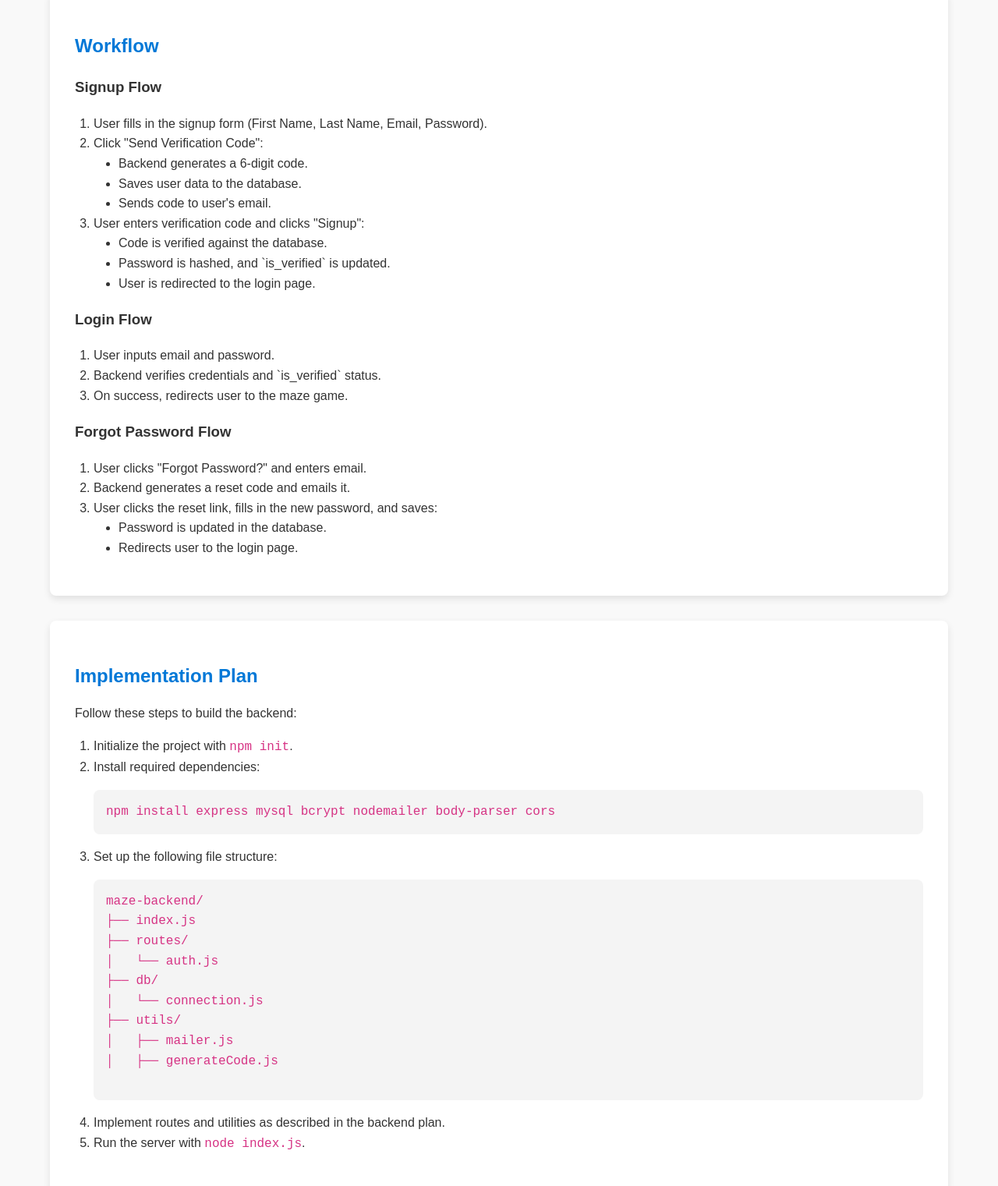
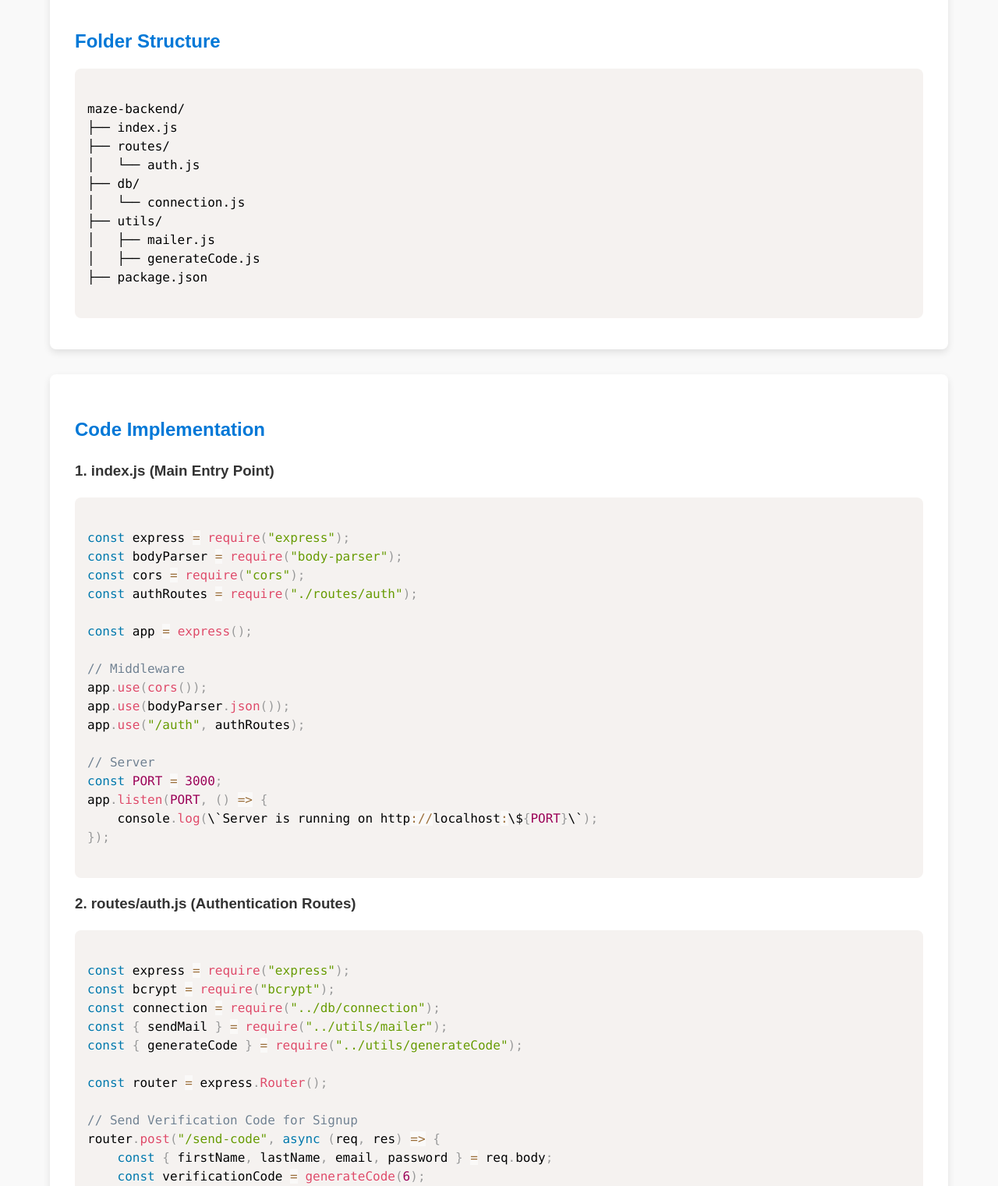
Before and after one commit to prathameshvattamwar/maze_backend, a plain HTML site: page index.html in a window 1280 px wide. Shown: the part 920-2441 px from the top of the page at 78% size. Drawn offline with nearby package versions, Linux system fonts and the light colour scheme.

Commit message:
Update index.html

```diff
--- a/index.html
+++ b/index.html
@@ -11,7 +11,7 @@
         <div class="container">
             <h1>Maze Game Backend Plan</h1>
             <p>Step-by-step guide to implementing the backend for a maze game using Node.js and MySQL.</p>
-            <button id="theme-toggle" class="theme-toggle">🌙</button>
+            <button id="theme-toggle" class="theme-toggle">🌙 Dark Mode</button>
         </div>
     </header>
 
@@ -19,8 +19,8 @@
         <section>
             <h2>Database Setup</h2>
             <p>Use the following SQL schema to create the necessary tables:</p>
-            <pre>
-<code>CREATE TABLE users (
+            <pre><code class="language-sql">
+CREATE TABLE users (
     id INT AUTO_INCREMENT PRIMARY KEY,
     first_name VARCHAR(100),
     last_name VARCHAR(100),
@@ -35,62 +35,14 @@ CREATE TABLE password_resets (
     email VARCHAR(150),
     reset_code VARCHAR(6),
     created_at TIMESTAMP DEFAULT CURRENT_TIMESTAMP
-);</code>
-            </pre>
+);
+            </code></pre>
         </section>
 
         <section>
-            <h2>Workflow</h2>
-            <h3>Signup Flow</h3>
-            <ol>
-                <li>User fills in the signup form (First Name, Last Name, Email, Password).</li>
-                <li>Click "Send Verification Code":
-                    <ul>
-                        <li>Backend generates a 6-digit code.</li>
-                        <li>Saves user data to the database.</li>
-                        <li>Sends code to user's email.</li>
-                    </ul>
-                </li>
-                <li>User enters verification code and clicks "Signup":
-                    <ul>
-                        <li>Code is verified against the database.</li>
-                        <li>Password is hashed, and `is_verified` is updated.</li>
-                        <li>User is redirected to the login page.</li>
-                    </ul>
-                </li>
-            </ol>
-
-            <h3>Login Flow</h3>
-            <ol>
-                <li>User inputs email and password.</li>
-                <li>Backend verifies credentials and `is_verified` status.</li>
-                <li>On success, redirects user to the maze game.</li>
-            </ol>
-
-            <h3>Forgot Password Flow</h3>
-            <ol>
-                <li>User clicks "Forgot Password?" and enters email.</li>
-                <li>Backend generates a reset code and emails it.</li>
-                <li>User clicks the reset link, fills in the new password, and saves:
-                    <ul>
-                        <li>Password is updated in the database.</li>
-                        <li>Redirects user to the login page.</li>
-                    </ul>
-                </li>
-            </ol>
-        </section>
-
-        <section>
-            <h2>Implementation Plan</h2>
-            <p>Follow these steps to build the backend:</p>
-            <ol>
-                <li>Initialize the project with <code>npm init</code>.</li>
-                <li>Install required dependencies:
-                    <pre><code>npm install express mysql bcrypt nodemailer body-parser cors</code></pre>
-                </li>
-                <li>Set up the following file structure:
-                    <pre>
-<code>maze-backend/
+            <h2>Folder Structure</h2>
+            <pre><code class="language-text">
+maze-backend/
 ├── index.js
 ├── routes/
 │   └── auth.js
@@ -98,12 +50,159 @@ CREATE TABLE password_resets (
 │   └── connection.js
 ├── utils/
 │   ├── mailer.js
-│   ├── generateCode.js</code>
-                    </pre>
-                </li>
-                <li>Implement routes and utilities as described in the backend plan.</li>
-                <li>Run the server with <code>node index.js</code>.</li>
-            </ol>
+│   ├── generateCode.js
+├── package.json
+            </code></pre>
+        </section>
+
+        <section>
+            <h2>Code Implementation</h2>
+
+            <h3>1. index.js (Main Entry Point)</h3>
+            <pre><code class="language-javascript">
+const express = require("express");
+const bodyParser = require("body-parser");
+const cors = require("cors");
+const authRoutes = require("./routes/auth");
+
+const app = express();
+
+// Middleware
+app.use(cors());
+app.use(bodyParser.json());
+app.use("/auth", authRoutes);
+
+// Server
+const PORT = 3000;
+app.listen(PORT, () => {
+    console.log(\`Server is running on http://localhost:\${PORT}\`);
+});
+            </code></pre>
+
+            <h3>2. routes/auth.js (Authentication Routes)</h3>
+            <pre><code class="language-javascript">
+const express = require("express");
+const bcrypt = require("bcrypt");
+const connection = require("../db/connection");
+const { sendMail } = require("../utils/mailer");
+const { generateCode } = require("../utils/generateCode");
+
+const router = express.Router();
+
+// Send Verification Code for Signup
+router.post("/send-code", async (req, res) => {
+    const { firstName, lastName, email, password } = req.body;
+    const verificationCode = generateCode(6);
+
+    // Check if user already exists
+    const checkQuery = \`SELECT email FROM users WHERE email = ?\`;
+    connection.query(checkQuery, [email], (err, results) => {
+        if (results.length > 0) return res.status(400).send("User already exists.");
+
+        // Save user data with verification code
+        const insertQuery = \`INSERT INTO users (first_name, last_name, email, password, verification_code) VALUES (?, ?, ?, ?, ?)\`;
+        connection.query(
+            insertQuery,
+            [firstName, lastName, email, password, verificationCode],
+            async (err) => {
+                if (err) return res.status(500).send("Error saving user data.");
+                await sendMail(email, \`Your verification code: \${verificationCode}\`);
+                res.send("Verification code sent!");
+            }
+        );
+    });
+});
+
+// Verify Signup Code and Save User
+router.post("/signup", async (req, res) => {
+    const { email, verificationCode, password } = req.body;
+
+    const query = \`SELECT verification_code FROM users WHERE email = ?\`;
+    connection.query(query, [email], async (err, results) => {
+        if (err || results.length === 0) return res.status(400).send("Invalid email.");
+        if (results[0].verification_code !== verificationCode) return res.status(400).send("Invalid code.");
+
+        const hashedPassword = await bcrypt.hash(password, 10);
+        const updateQuery = \`UPDATE users SET password = ?, is_verified = true WHERE email = ?\`;
+        connection.query(updateQuery, [hashedPassword, email], (err) => {
+            if (err) return res.status(500).send("Error finalizing signup.");
+            res.send("Signup successful!");
+        });
+    });
+});
+
+// Login
+router.post("/login", (req, res) => {
+    const { email, password } = req.body;
+
+    const query = \`SELECT password, is_verified FROM users WHERE email = ?\`;
+    connection.query(query, [email], async (err, results) => {
+        if (err || results.length === 0) return res.status(400).send("Invalid email.");
+        if (!results[0].is_verified) return res.status(400).send("User not verified.");
+
+        const validPassword = await bcrypt.compare(password, results[0].password);
+        if (!validPassword) return res.status(400).send("Incorrect password.");
+
+        res.send("Login successful!");
+    });
+});
+
+module.exports = router;
+            </code></pre>
+
+            <h3>3. db/connection.js</h3>
+            <pre><code class="language-javascript">
+const mysql = require("mysql");
+
+const connection = mysql.createConnection({
+    host: "localhost",
+    user: "root",
+    password: "",
+    database: "maze",
+});
+
+connection.connect((err) => {
+    if (err) throw err;
+    console.log("Connected to MySQL database!");
+});
+
+module.exports = connection;
+            </code></pre>
+
+            <h3>4. utils/mailer.js</h3>
+            <pre><code class="language-javascript">
+const nodemailer = require("nodemailer");
+
+const transporter = nodemailer.createTransport({
+    service: "gmail",
+    auth: {
+        user: "your-email@gmail.com",
+        pass: "your-email-password",
+    },
+});
+
+const sendMail = (email, message) => {
+    const mailOptions = {
+        from: "your-email@gmail.com",
+        to: email,
+        subject: "Verification Code",
+        text: message,
+    };
+
+    return transporter.sendMail(mailOptions);
+};
+
+module.exports = { sendMail };
+            </code></pre>
+
+            <h3>5. utils/generateCode.js</h3>
+            <pre><code class="language-javascript">
+const generateCode = (length) => {
+    return Math.random().toString(36).substr(2, length).toUpperCase();
+};
+
+module.exports = { generateCode };
+            </code></pre>
         </section>
     </main>
 
@@ -113,6 +212,8 @@ CREATE TABLE password_resets (
         </div>
     </footer>
 
+    <script src="https://cdnjs.cloudflare.com/ajax/libs/prism/1.29.0/prism.min.js"></script>
+    <link rel="stylesheet" href="https://cdnjs.cloudflare.com/ajax/libs/prism/1.29.0/themes/prism.css" />
     <script src="script.js"></script>
 </body>
 </html>
```
